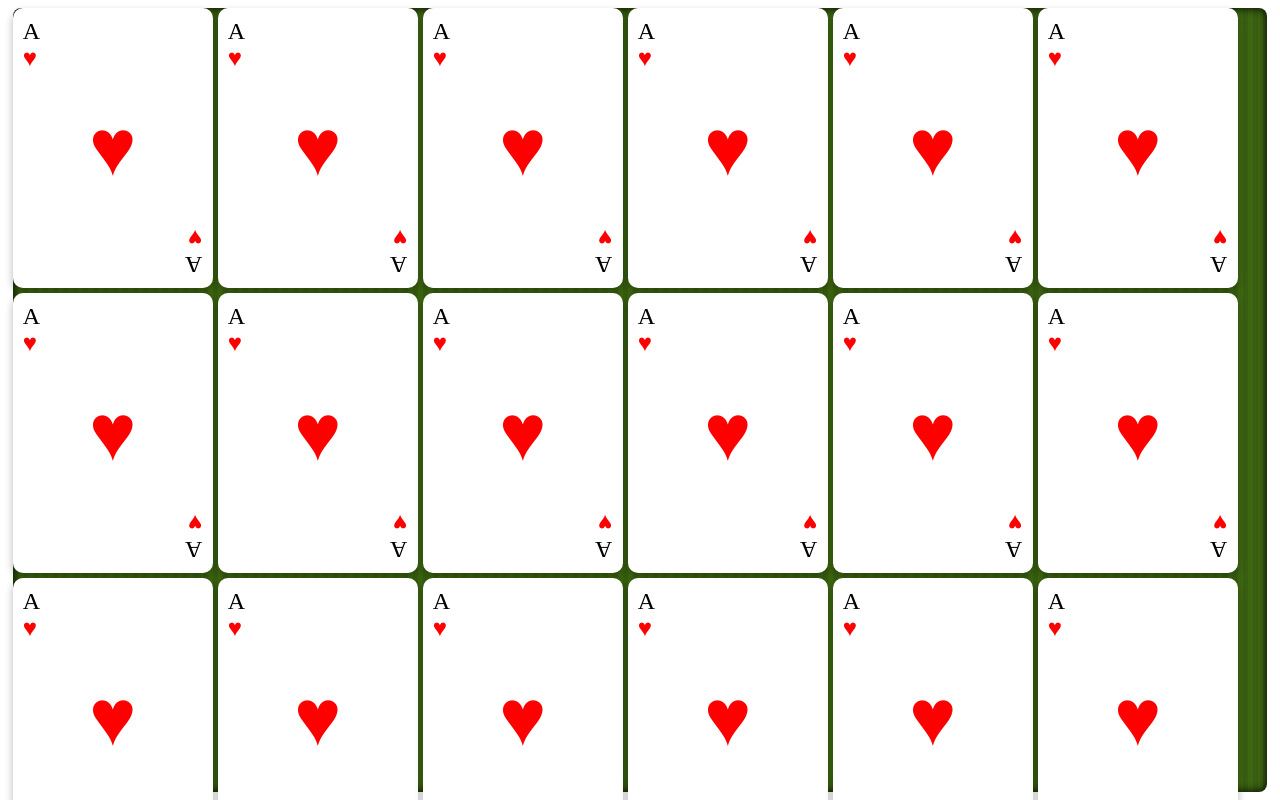
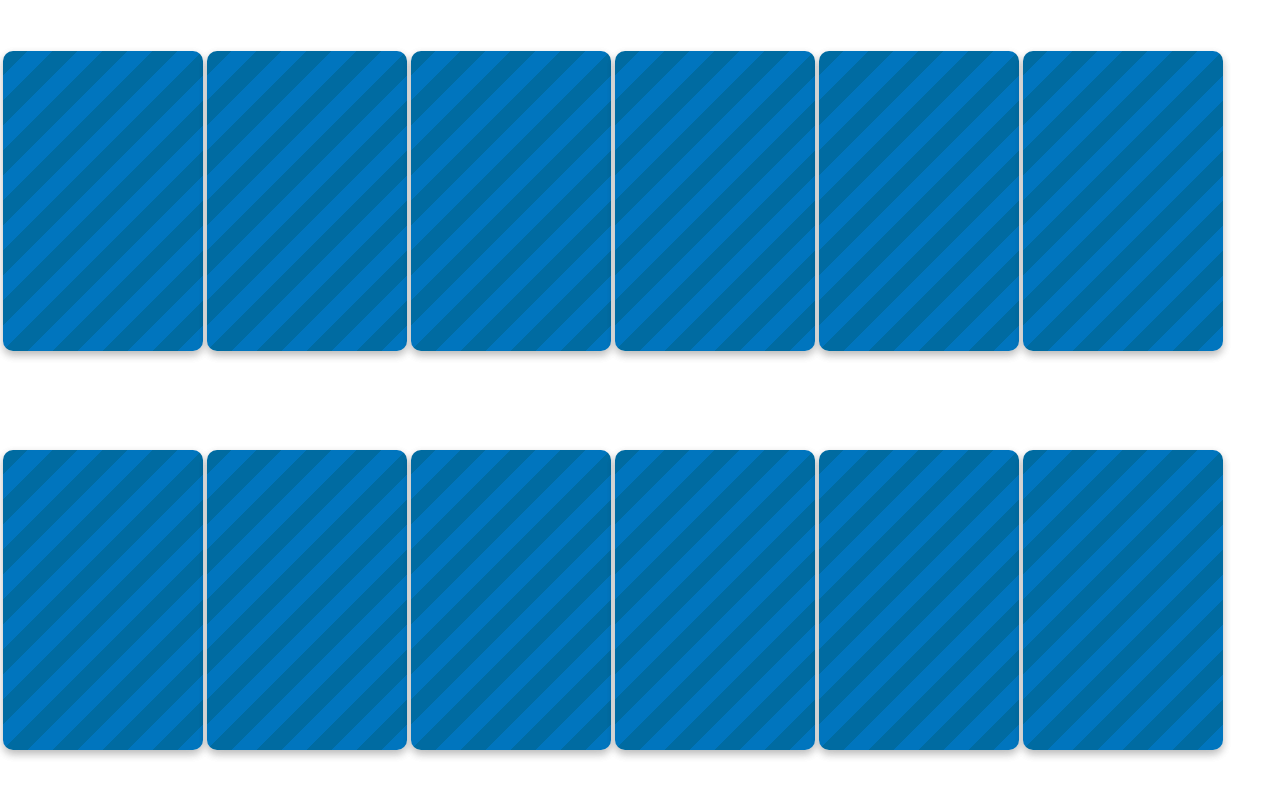
Before and after one commit to JavierMachucaA/memory, an Angular app: page / in a window 1280 px wide. Built offline with nearby package versions, Linux system fonts and the light colour scheme.

Commit message:
Table create on base total count even, distribute values by shuffle array

```diff
--- a/src/app/app.component.html
+++ b/src/app/app.component.html
@@ -1,9 +1,17 @@
 <div #table_content class="table-content">
-  <div class="card-table">
-  @if (cardsReady) {
-    @for (item of cards; track $index) {
-      <card [cardEntity]="item"></card>
+  <!-- <div   class="card-table"> -->
+  <table>
+    @if (cardsReady) {
+      @for (row of cards; track $index) {
+        <tr>
+          @for (item of row; track $index) {
+            <td>
+              <card [cardEntity]="item"></card>
+            </td>
+          }
+        </tr>
+      }
     }
-  }
-  </div>
+  </table>
+  <!-- </div> -->
 </div>
--- a/src/app/app.component.scss
+++ b/src/app/app.component.scss
@@ -1,23 +1,25 @@
-.card-table {
-  width: 98%; /* Ocupa el 90% del ancho de .table-content */
-  height: 98%; /* Ocupa el 90% de la altura de .table-content */
-  background-color: #3a5311;
-  background-image: linear-gradient(90deg, #375e11 50%, #3e6611 50%);
-  background-size: 10px 10px;
-  box-shadow: inset 0 0 10px #000000;
-  border-radius: 8px;
-  display: flex;
-  flex-wrap: wrap;
-  gap: 5px;
-}
+// .card-table {
+// width: 98%; /* Ocupa el 90% del ancho de .table-content */
+// height: 98%; /* Ocupa el 90% de la altura de .table-content */
+//   background-color: #3a5311;
+//   background-image: linear-gradient(90deg, #375e11 50%, #3e6611 50%);
+//   background-size: 10px 10px;
+//   box-shadow: inset 0 0 10px #000000;
+//   border-radius: 8px;
+//   display: flex;
+//   flex-wrap: wrap;
+//   gap: 5px;
+// }
 
 .table-content {
   width: 100%; /* Ocupa el 100% del ancho de la pantalla */
   height: 100%; /* Ocupa el 100% de la altura de la pantalla */
-  display: flex; /* Utiliza flexbox para centrar el contenido */
-  justify-content: center; /* Centra horizontalmente */
-  align-items: center; /* Centra verticalmente */
+  display: flex;
+  //flex-wrap: wrap;
+  //gap: 10px;
+  // padding:10px
 }
+
 :host {
   display: block;       // Asegura que el componente se comporte como un bloque
   height: 100vh;        // Establece la altura al 100% de la altura de la ventana
--- a/src/app/app.component.ts
+++ b/src/app/app.component.ts
@@ -1,9 +1,10 @@
-import { AfterViewInit, ChangeDetectorRef, Component, ElementRef, ViewChild } from '@angular/core';
 import { CommonModule } from '@angular/common';
+import { AfterViewInit, Component, ElementRef, ViewChild } from '@angular/core';
 import { RouterOutlet } from '@angular/router';
 import { CardComponent } from './components/card/card.component';
+import { CardEntity } from './domain/card.entity';
 import { CalculateCardsService } from './services/logic/calculate-cards.service';
-import { CardEntity } from './domain/card.entity';
+import { CardContentService } from './services/logic/card-content.service';
 
 @Component({
   selector: 'app-root',
@@ -15,12 +16,16 @@ import { CardEntity } from './domain/card.entity';
 export class AppComponent implements AfterViewInit {
   public title = 'memory-play';
   protected cardsCount: number = 0;
-  public cards: CardEntity[] = [];
+  public cards: CardEntity[][] = [];
+  public valuesCards: string[] = [];
   public cardsReady: boolean = false;
+  public cardsRowCount: number = 0;
+  public rowCount: number = 0;
+
   @ViewChild('table_content') elemento!: ElementRef;
 
   constructor(private calculateCardsService: CalculateCardsService,
-    private cdr: ChangeDetectorRef
+    private cardContentService: CardContentService
   ) { }
 
   ngAfterViewInit() {
@@ -28,30 +33,51 @@ export class AppComponent implements AfterViewInit {
   }
 
   obtenerDimensiones() {
-    const ancho = this.elemento.nativeElement.offsetWidth;
-    const alto = this.elemento.nativeElement.offsetHeight;
-    console.log(`Ancho: ${ancho}px, Alto: ${alto}px`);
-    this.calculateCardsService.heightTable = alto;
-    this.calculateCardsService.widthTable = ancho;
+    this.calculateCardsService.heightTable = this.elemento.nativeElement.offsetWidth;
+    this.calculateCardsService.widthTable  = this.elemento.nativeElement.offsetHeight;
+    console.log(`Ancho: ${this.calculateCardsService.heightTable}px, Alto: ${this.calculateCardsService.widthTable}px`);
     this.cardsCount = this.calculateCardsService.calculateCards();
+    this.cardsRowCount = this.calculateCardsService.cardsRowCount;
+    this.rowCount = this.calculateCardsService.rowCount;
+    this.valuesCards = this.cardContentService.setCardValues(this.cardsCount);
+    console.log(this.valuesCards);
+
     this.llenarTarjetas(this.cardsCount);
   }
 
   fillCards(totalTarjetas: number): Promise<void> {
     return new Promise((resolve) => {
-      for (let i = 0; i < totalTarjetas; i++) {
-        const newCard = new CardEntity(this.calculateCardsService.cardWidth, this.calculateCardsService.cardHeight, "A");
-        this.cards.push(newCard);
+      let totalCount: number = totalTarjetas;
+      for (let i = 0; i < totalTarjetas; i += this.cardsRowCount) {
+        //get totaltarjetas faltantes
+        let rowCreate : number = 0;
+        if (totalCount > this.cardsRowCount) {
+          totalCount-=this.cardsRowCount;
+          rowCreate = this.cardsRowCount;
+        } else {
+          rowCreate = totalCount;
+        }
+        // const listRow = Array.from(
+        //   {length: rowCreate},
+        //   (_, j) => new CardEntity(this.calculateCardsService.cardWidth, this.calculateCardsService.cardHeight, "A"))
+        const listRow : CardEntity[]=[];
+        for(let j = 0 ; j < rowCreate; j++ ) {
+          const card : CardEntity = new CardEntity(this.calculateCardsService.cardWidth, this.calculateCardsService.cardHeight,this.valuesCards[i+j]);
+          listRow.push(card);
+        }
+
+        this.cards.push(listRow);
       }
       resolve();
     });
   }
 
+
   llenarTarjetas(totalTarjetas: number) {
     this.fillCards(totalTarjetas).then(() => {
       setTimeout(() => {
         this.cardsReady = true;
-      }, 200);
+      }, 100);
     });
   }
 }
--- a/src/app/components/card/card.component.html
+++ b/src/app/components/card/card.component.html
@@ -1,6 +1,6 @@
 <div class="container">
     <div class="card-container">
-        <div #card class="card" [ngClass]="{'is-flipped': isFlipped, 'no-hover': disableHover, 'width': cardEntity.width, 'height':cardEntity.height}" (click)="flipCard()">
+        <div #card class="card" [ngClass]="{'is-flipped': isFlipped, 'no-hover': disableHover}" (click)="flipCard()" [style.width.px]="cardEntity.width" [style.height.px]="cardEntity.height">
             <div class="card-face card-front">
                 <!-- Contenido del frente de la carta, por ejemplo, un número y un símbolo -->
                 <div class="card-value card-index top-left"></div>
--- a/src/app/components/card/card.component.scss
+++ b/src/app/components/card/card.component.scss
@@ -1,6 +1,6 @@
 .card {
-    width: 200px;
-    height: 280px;
+    // width: 200px;
+    // height: 280px;
     border-radius: 10px;
     perspective: 1000px;
     position: relative;
@@ -8,7 +8,7 @@
     transform-style: preserve-3d;
     transition: transform 0.5s;
     cursor: pointer;
-    margin:0%;
+    // margin:2px;
   }
 
   .card-face {
--- a/src/app/components/card/card.component.ts
+++ b/src/app/components/card/card.component.ts
@@ -10,11 +10,13 @@ import { CardEntity } from '../../domain/card.entity';
   styleUrl: './card.component.scss'
 })
 export class CardComponent implements AfterViewInit {
-  private static contadorId = 0;
-  public componentId: string;
   @ViewChild('card') miElemento!: ElementRef;
   @Input()
   cardEntity!: CardEntity;
+  private static contadorId = 0;
+  public componentId: string;
+  public isFlipped = true;
+  public disableHover: boolean = false;
 
   constructor() {
     CardComponent.contadorId++;
@@ -22,15 +24,10 @@ export class CardComponent implements AfterViewInit {
   }
 
   ngAfterViewInit(): void {
-    console.log('Elemento capturado:', this.miElemento);
-    console.log('ID del elemento:', this.miElemento.nativeElement.id);
-    console.log(this.cardEntity);
+    // console.log('Elemento capturado:', this.miElemento);
+    // console.log('ID del elemento:', this.miElemento.nativeElement.id);
 
   }
-
-  isFlipped = false;
-  cardValue = 'A'; // El valor inicial de la carta, puede ser cualquier otro número o letra
-  disableHover: boolean = false;
 
   flipCard() {
     this.disableHover = true;
--- a/src/app/services/logic/calculate-cards.service.ts
+++ b/src/app/services/logic/calculate-cards.service.ts
@@ -7,33 +7,38 @@ import { CardEntity } from '../../domain/card.entity';
 export class CalculateCardsService {
   private _heightTable: number = 0;
   private _widthTable: number = 0;
-  private _cardsCount: number = 0;
+  private _cardsTotalPoolCount: number = 0;
   private _cardWidth: number = 0;
+  private _cardHeight: number = 0;
+  private _paddingXY: number = 0;
+  private _gapXY: number = 0;
+  private _cardsPool: CardEntity[] = [];
 
-  private _cardHeight: number = 0;
-
-  private _cardsPool: CardEntity[] = [];
+  public cardsRowCount: number = 0;
+  public rowCount: number = 0;
 
   constructor() { }
 
   public calculateCards() : number{
     this.cardWidth = 200;
     this.cardHeight = 300;
-    const margenX = 10; // Margen horizontal entre tarjetas
-    const margenY = 10; // Margen vertical entre tarjetas
+    this.paddingXY = 10;
+    this.gapXY = 10;
 
     const anchoTable = this.widthTable; // Ancho disponible del componente table
     const altoTable = this.heightTable; // Alto disponible del componente table
 
     // Calcular tarjetas por fila y columna
-    const tarjetasPorFila = Math.floor(anchoTable / (this._cardWidth + margenX));
-    const tarjetasPorColumna = Math.floor(altoTable / (this._cardWidth + margenY));
+    this.cardsRowCount = Math.floor( altoTable/ (this._cardWidth + this.paddingXY ));
+    this.rowCount = Math.floor( anchoTable/ (this._cardHeight + this.paddingXY ));
 
     // Calcular número total de tarjetas
-    this.cardsCount = tarjetasPorFila * tarjetasPorColumna;
-    console.log(this.cardsCount);
-
-    return this.cardsCount;
+    this.cardsTotalPoolCount = this.cardsRowCount * this.rowCount;
+    if (this.cardsTotalPoolCount%2!=0) {
+      this.cardsTotalPoolCount-=1;
+    }
+    console.log(this.cardsTotalPoolCount)
+    return this.cardsTotalPoolCount;
   }
 
   public get heightTable(): number {
@@ -51,12 +56,12 @@ export class CalculateCardsService {
     this._widthTable = value;
   }
 
-  public get cardsCount(): number {
-    return this._cardsCount;
+  public get cardsTotalPoolCount(): number {
+    return this._cardsTotalPoolCount;
   }
 
-  public set cardsCount(value: number) {
-    this._cardsCount = value;
+  public set cardsTotalPoolCount(value: number) {
+    this._cardsTotalPoolCount = value;
   }
 
   public get cardsPool(): CardEntity[] {
@@ -78,5 +83,17 @@ export class CalculateCardsService {
   public set cardHeight(value: number) {
     this._cardHeight = value;
   }
+  public get paddingXY(): number {
+    return this._paddingXY;
+  }
+  public set paddingXY(value: number) {
+    this._paddingXY = value;
+  }
 
+  public get gapXY(): number {
+    return this._gapXY;
+  }
+  public set gapXY(value: number) {
+    this._gapXY = value;
+  }
 }
--- /dev/null
+++ b/src/app/services/logic/card-content.service.ts
@@ -0,0 +1,43 @@
+import { Injectable } from '@angular/core';
+
+//Get the values and figures for every card pool
+@Injectable({
+  providedIn: 'root'
+})
+export class CardContentService {
+  private cardValues: string[] = ['2', '3', '4', '5', '6', '7', '8', '9', '10', 'J', 'Q', 'K', 'A'];
+  private outPutArrayValues: string[] = [];
+  constructor() { }
+
+  /**
+   * Generate pairs of values on base cardValue
+   * 1 - Get total (always is even)
+   * 2 - Calculate create pairs (total/2)
+   * 3 - Generate array duplicity values and shuffle
+   *
+   * @param totalCards
+   * @returns
+   */
+  public setCardValues(totalCards: number): string[] {
+    let pairs = totalCards / 2;
+    this.outPutArrayValues = [];
+    // Generar valores duplicados
+    for (let i = 0; i < pairs; i++) {
+      // Elige un valor de 'values' y lo añade dos veces a 'cardValues'
+      let value = this.cardValues[i % this.cardValues.length];
+      this.outPutArrayValues.push(value, value);
+    }
+
+    // Barajar los valores
+    this.shuffleArray(this.outPutArrayValues);
+    return this.outPutArrayValues;
+  }
+
+  // Función para barajar un array
+  private shuffleArray(array: any[]) {
+    for (let i = array.length - 1; i > 0; i--) {
+      let j = Math.floor(Math.random() * (i + 1));
+      [array[i], array[j]] = [array[j], array[i]];
+    }
+  }
+}
```
Also changed, not shown: 1 other file (tests, documents, lock files or other folders). Lines whose indentation alone changed are shown as unchanged.
